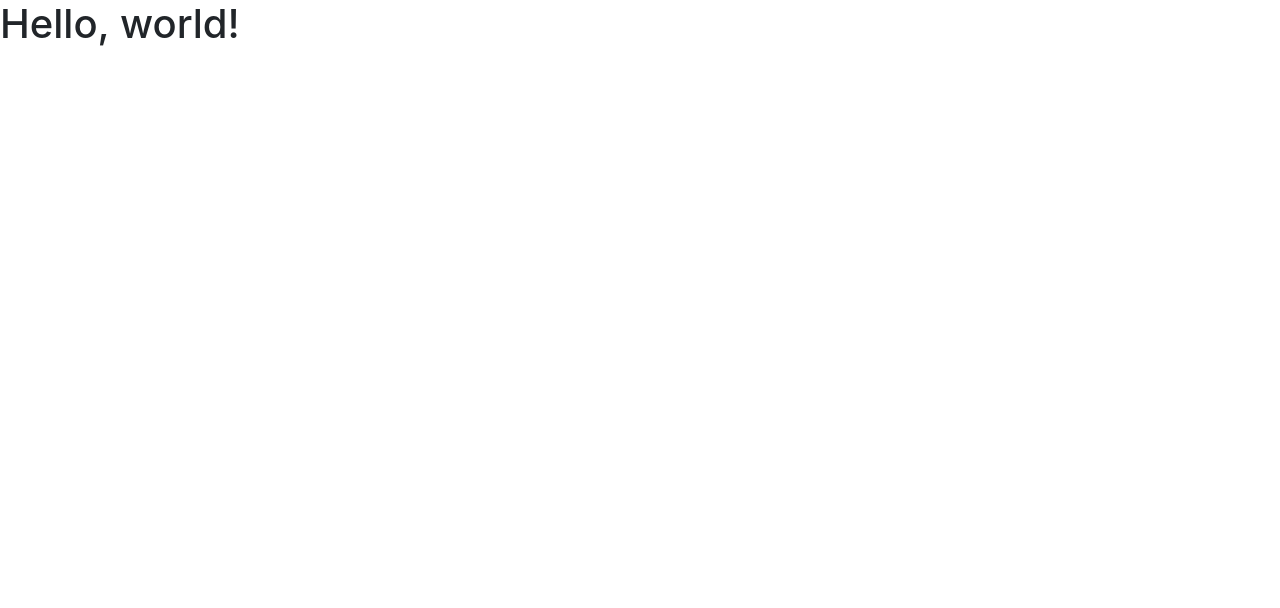
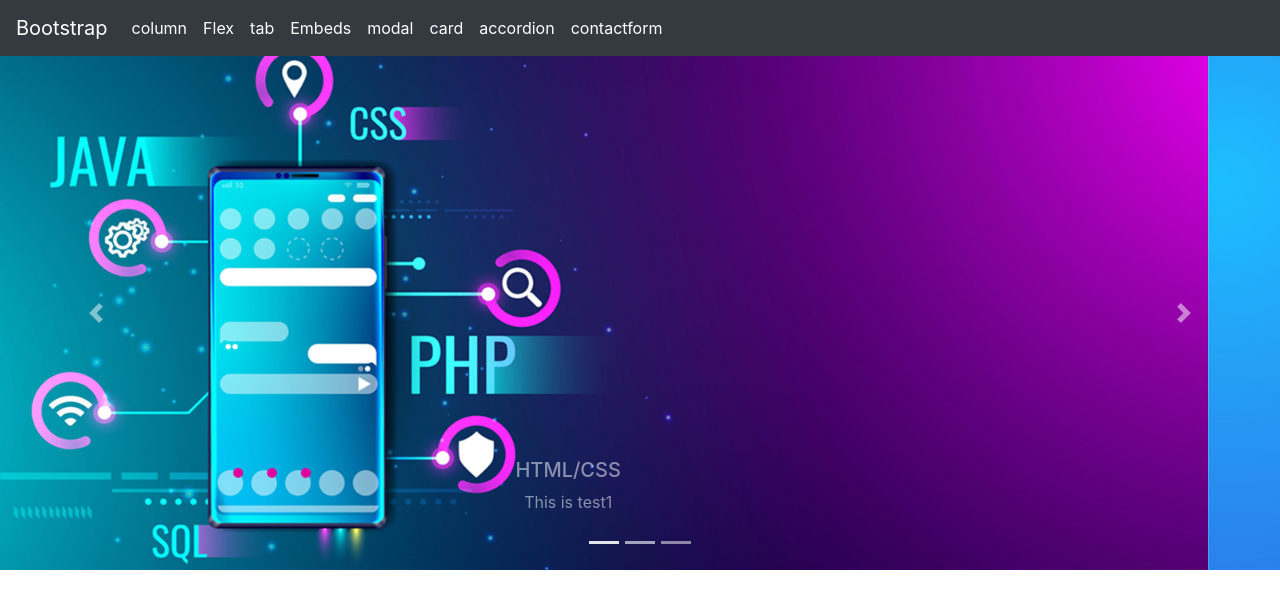
Before and after one commit to arisima1/HtmlTraining, a plain HTML site: page Bootstrap/index.html in a window 1280 px wide. Drawn offline with nearby package versions, Linux system fonts and the light colour scheme.

Commit message:
Navigation, Carouselを追加

```diff
--- a/Bootstrap/index.html
+++ b/Bootstrap/index.html
@@ -11,8 +11,83 @@
     <title>Hello, world!</title>
   </head>
   <body>
-    <h1>Hello, world!</h1>
+    <header>
+      <nav class="navbar navbar-expand-lg navbar-light bg-dark">
+        <a class="text-white navbar-brand" href="#">Bootstrap</a>
+        <button class="navbar-toggler badge-light" type="button" data-toggle="collapse" data-target="#navbarNav" aria-controls="navbarNav" aria-expanded="false" aria-label="Toggle navigation">
+          <span class="navbar-toggler-icon"></span>
+        </button>
+        <div class="collapse navbar-collapse" id="navbarNav">
+          <ul class="navbar-nav">
+            <li class="nav-item active">
+              <a class="nav-link text-white" href="#">column <span class="sr-only">(current)</span></a>
+            </li>
+            <li class="nav-item">
+              <a class="nav-link text-white" href="#">Flex</a>
+            </li>
+            <li class="nav-item">
+              <a class="nav-link text-white" href="#">tab</a>
+            </li>
+            <li class="nav-item">
+              <a class="nav-link text-white" href="#">Embeds</a>
+            </li>
+            <li class="nav-item">
+              <a class="nav-link text-white" href="#">modal</a>
+            </li>
+            <li class="nav-item">
+              <a class="nav-link text-white" href="#">card</a>
+            </li>
+            <li class="nav-item">
+              <a class="nav-link text-white" href="#">accordion</a>
+            </li>
+            <li class="nav-item">
+              <a class="nav-link text-white" href="#">contactform</a>
+            </li>
+          </ul>
+        </div>
+      </nav>
+    </header>
 
+    <!-- スライドショー -->
+    <div class="key-visual">
+      <div id="carouselExampleIndicators" class="carousel slide" data-ride="carousel">
+        <ol class="carousel-indicators">
+          <li data-target="#carouselExampleIndicators" data-slide-to="0" class="active"></li>
+          <li data-target="#carouselExampleIndicators" data-slide-to="1"></li>
+          <li data-target="#carouselExampleIndicators" data-slide-to="2"></li>
+        </ol>
+        <div class="carousel-inner">
+          <div class="carousel-item active">
+            <img src="img/image1.jpg" class="d-block w-100">
+            <div class="carousel-caption d-none d-md-block text-white-50">
+              <h5 class="">HTML/CSS</h5>
+              <p>This is test1</p>
+            </div>
+          </div>
+          <div class="carousel-item">
+            <img src="img/image2.jpg" class="d-block w-100">
+            <div class="carousel-caption d-none d-md-block text-white-50">
+              <h5>Bootstrap</h5>
+              <p>This is test</p>
+            </div>
+          </div>
+          <div class="carousel-item">
+            <img src="img/image3.jpg" class="d-block w-100">
+            <div class="carousel-caption d-none d-md-block text-white-50">
+              <h5>Programming</h5>
+              <p>This is test3</p>
+          </div>
+        </div>
+        <a class="carousel-control-prev" href="#carouselExampleIndicators" role="button" data-slide="prev">
+          <span class="carousel-control-prev-icon" aria-hidden="true"></span>
+          <span class="sr-only">Previous</span>
+        </a>
+        <a class="carousel-control-next" href="#carouselExampleIndicators" role="button" data-slide="next">
+          <span class="carousel-control-next-icon" aria-hidden="true"></span>
+          <span class="sr-only">Next</span>
+        </a>
+      </div>
+    </div>
     <!-- Optional JavaScript -->
     <!-- jQuery first, then Popper.js, then Bootstrap JS -->
     <script src="https://code.jquery.com/jquery-3.5.1.slim.min.js" integrity="sha384-DfXdz2htPH0lsSSs5nCTpuj/zy4C+OGpamoFVy38MVBnE+IbbVYUew+OrCXaRkfj" crossorigin="anonymous"></script>
```
Also changed, not shown: Bootstrap/img/image1.jpg (added), Bootstrap/img/image2.jpg (added), Bootstrap/img/image3.jpg (added).
